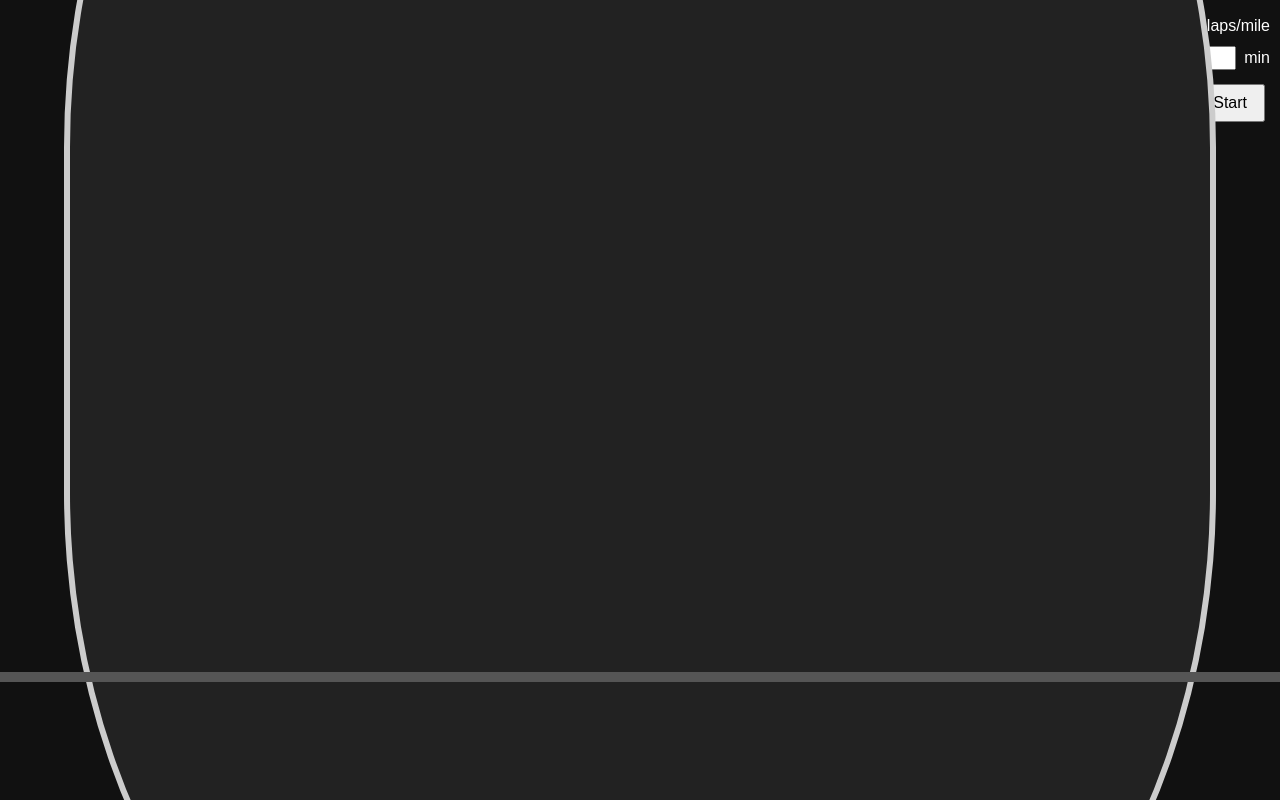
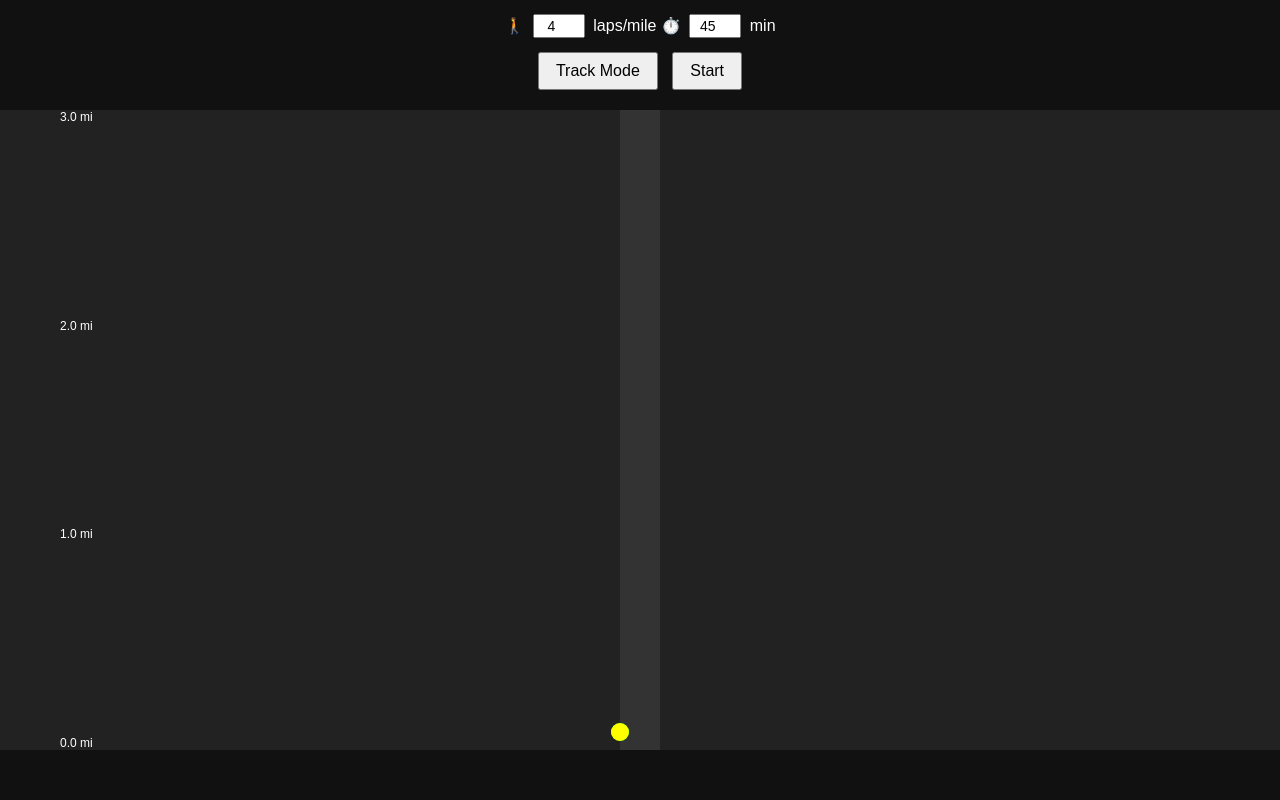
Before and after one commit to EMSCodeSim/packtest2, a plain HTML site: page track.html in a window 1280 px wide. Shown: the top 800 px of the page. Drawn offline with Linux system fonts and the light colour scheme.

Commit message:
Update track.html

```diff
--- a/track.html
+++ b/track.html
@@ -1,7 +1,7 @@
 <!DOCTYPE html>
 <html>
 <head>
-  <title>Track Mode</title>
+  <title>Road Mode</title>
   <meta name="viewport" content="width=device-width, initial-scale=1.0">
   <style>
     body {
@@ -11,23 +11,24 @@
       color: white;
       overflow: hidden;
     }
-    #trackContainer {
+
+    #roadContainer {
       position: relative;
       width: 100%;
       height: 80vh;
+      background: #222;
       display: flex;
       justify-content: center;
-      align-items: center;
+      align-items: flex-end;
     }
-    #track {
+
+    #road {
+      width: 40px;
+      height: 100%;
+      background: #333;
       position: relative;
-      width: 90%;
-      aspect-ratio: 2/3;
-      border: 6px solid #ccc;
-      border-radius: 50% / 40%;
-      box-sizing: border-box;
-      background: #222;
     }
+
     .dot, .walker {
       position: absolute;
       width: 18px;
@@ -35,19 +36,24 @@
       border-radius: 50%;
       transform: translate(-50%, -50%);
     }
+
     .dot { background: lime; }
     .walker { background: yellow; }
 
-    #controls {
+    #markers {
       position: absolute;
-      top: 10px;
-      right: 10px;
-      text-align: right;
+      left: 60px;
+      top: 0;
+      height: 100%;
+      display: flex;
+      flex-direction: column;
+      justify-content: space-between;
+      font-size: 12px;
     }
 
-    #stats {
+    #controls {
+      text-align: center;
       padding: 10px;
-      text-align: center;
     }
 
     input {
@@ -57,53 +63,34 @@
       margin: 4px;
       text-align: center;
     }
+
     button {
       padding: 8px 16px;
       font-size: 16px;
-      margin-top: 10px;
-      margin-right: 5px;
-    }
-
-    #progressBar {
-      height: 10px;
-      background: #555;
-      width: 100%;
-      margin-top: 6px;
-      position: relative;
-    }
-
-    .progress-fill {
-      height: 100%;
-      background: lime;
-      width: 0%;
-    }
-
-    #lapCount {
-      text-align: center;
-      margin-top: 5px;
-      font-size: 18px;
+      margin: 10px 5px;
     }
   </style>
 </head>
 <body>
   <div id="controls">
-    <label>🚶 <input type="number" id="lapsPerMile"> laps/mile</label><br>
-    <label>⏱️ <input type="number" id="goalTime"> min</label>
-    <br>
-    <button onclick="toggleRoad()">Road Mode</button>
+    <label>🚶 <input type="number" id="lapsPerMile"> laps/mile</label>
+    <label>⏱️ <input type="number" id="goalTime"> min</label><br>
+    <button onclick="toggleTrack()">Track Mode</button>
     <button onclick="startStop()">Start</button>
   </div>
 
-  <div id="trackContainer">
-    <div id="track">
-      <div class="dot" id="pacerDot"></div>
-      <div class="walker" id="walkerIcon"></div>
+  <div id="roadContainer">
+    <div id="road">
+      <div class="dot" id="pacerDot" style="bottom: 0;"></div>
+      <div class="walker" id="walkerIcon" style="bottom: 0;"></div>
+    </div>
+    <div id="markers">
+      <div>3.0 mi</div>
+      <div>2.0 mi</div>
+      <div>1.0 mi</div>
+      <div>0.0 mi</div>
     </div>
   </div>
-
-  <div id="lapCount">Lap: 0 / 12</div>
-  <div id="progressBar"><div class="progress-fill" id="progressFill"></div></div>
-  <div id="stats">Time: 0 | Pace: 0 | Est. Finish: 0</div>
 
   <script>
     window.onload = function () {
@@ -111,12 +98,12 @@
       document.getElementById('goalTime').value = localStorage.getItem('goalTime') || 45;
     };
 
-    function toggleRoad() {
-      window.location.href = "road.html";
+    function toggleTrack() {
+      window.location.href = "track.html";
     }
 
     function startStop() {
-      alert("Track mode started – logic not implemented here");
+      alert("Road mode started – logic not implemented here");
     }
   </script>
 </body>
```
